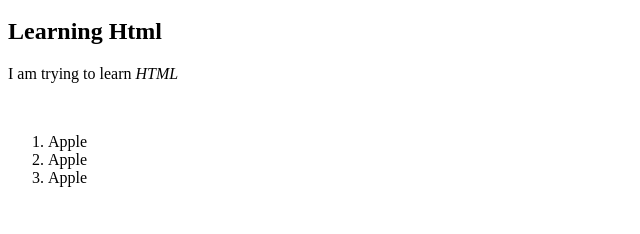
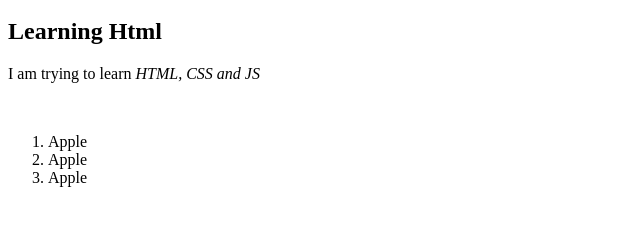
Before and after one commit to Prahyas/DaveGrayHTMLCSSJS, a plain HTML site: page index.html in a window 1280 px wide. Shown: the part 253-487 px from the top of the page, 0-640 px from the left. Drawn offline with Linux system fonts and the light colour scheme.

Commit message:
minor changes

```diff
--- a/index.html
+++ b/index.html
@@ -71,7 +71,7 @@
 
       <section>
           <h1>Learning Html</h1>
-          <p>I am trying to learn <em>HTML</em></p>
+          <p>I am trying to learn <em>HTML, CSS and JS</em></p>
         </section>
         <br />
         <ol>
```
